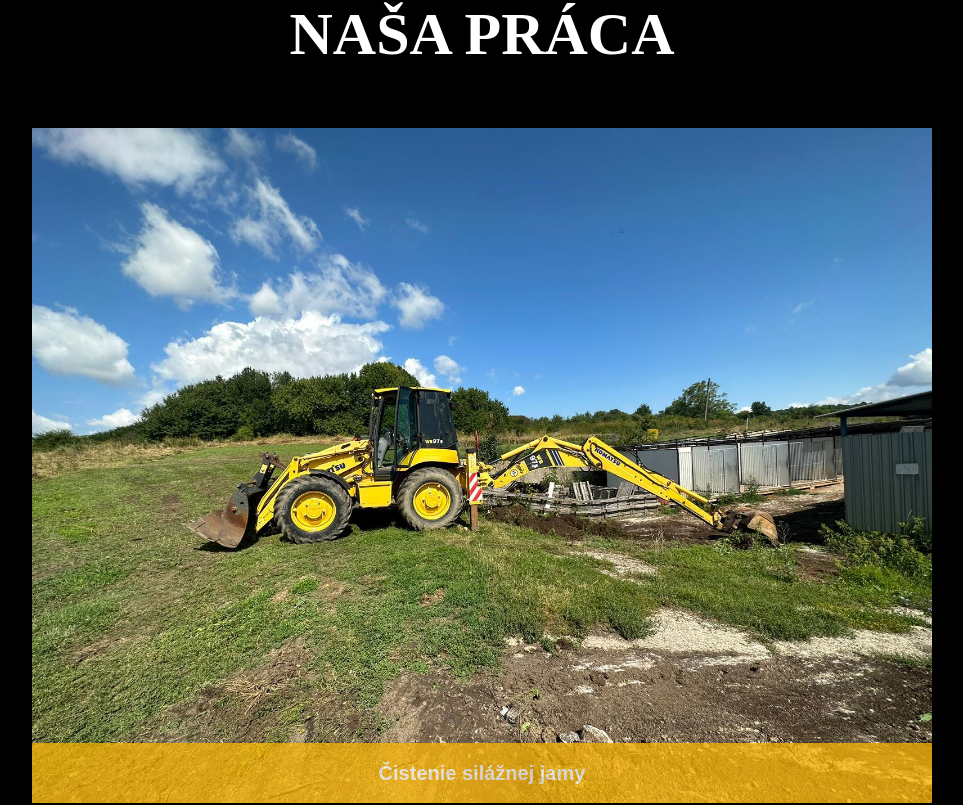
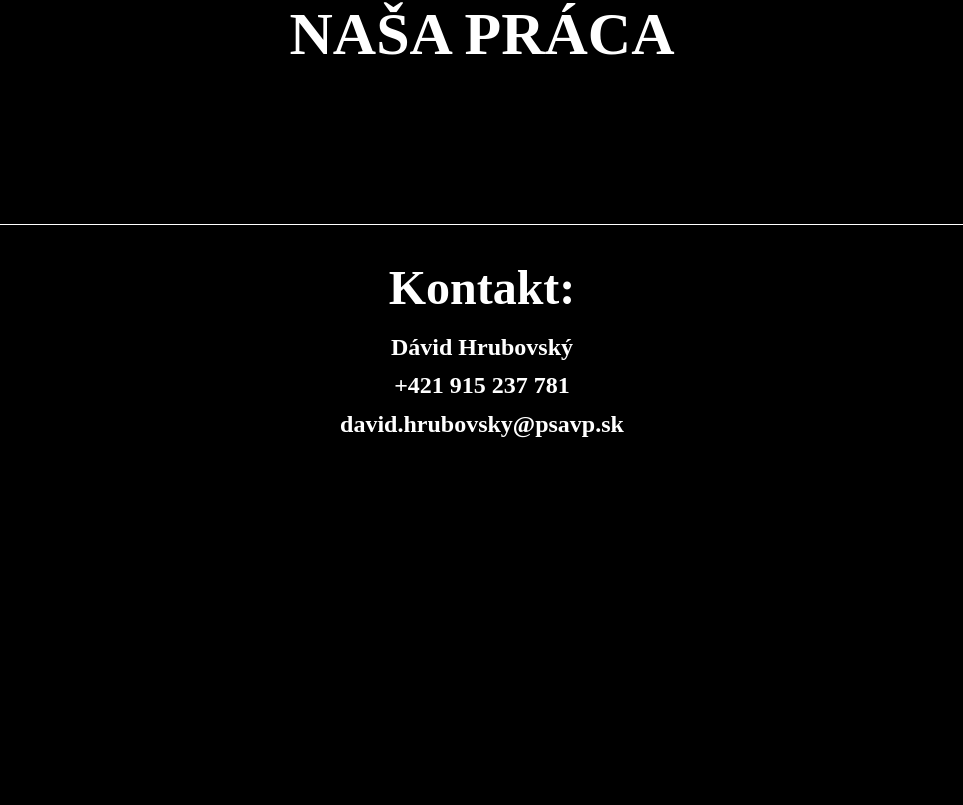
Before and after one commit to romandom/psavp, a Vue app: page / in a window 1280 px wide. Shown: the part 3560-4365 px from the top of the page, without its empty margins (158-1121 px from the left). Built offline with nearby package versions, Linux system fonts and the light colour scheme; a web font is replaced by a local one.

Commit message:
nahodenie naskoci?

```diff
--- a/src/components/PracaComponent.vue
+++ b/src/components/PracaComponent.vue
@@ -4,20 +4,20 @@
             NAŠA PRÁCA</h1>
         <div class="card md:flex md:justify-content-center mx-auto z-10  bg-black">
             <div class="card md:flex md:justify-content-center lg:mx-[10%] xl:mx-0">
-                <Galleria :value="images" :responsiveOptions="responsiveOptions" containerStyle="max-width: 900px"
-                          :numVisible="5"
-                          :circular="true" :autoPlay="true" :transitionInterval="5000" :showItemNavigatorsOnHover="true"
-                          :showItemNavigators="true" :showThumbnails="false">
-                    <template #item="slotProps">
-                            <img :src="slotProps.item.itemImageSrc" :alt="slotProps.item.alt"
-                                 style="width: 100%; display: block"/>
-                    </template>
-                    <template #caption="slotProps">
-                        <div class="text-xl font-bold text-center">
-                            {{ slotProps.item.title }}
-                        </div>
-                    </template>
-                </Galleria>
+<!--                <Galleria :value="images" :responsiveOptions="responsiveOptions" containerStyle="max-width: 900px"-->
+<!--                          :numVisible="5"-->
+<!--                          :circular="true" :autoPlay="true" :transitionInterval="5000" :showItemNavigatorsOnHover="true"-->
+<!--                          :showItemNavigators="true" :showThumbnails="false">-->
+<!--                    <template #item="slotProps">-->
+<!--                            <img :src="require(slotProps.item)" :alt="slotProps.item.alt"-->
+<!--                                 style="width: 100%; display: block"/>-->
+<!--                    </template>-->
+<!--                    <template #caption="slotProps">-->
+<!--                        <div class="text-xl font-bold text-center">-->
+<!--                            {{ slotProps.item.title }}-->
+<!--                        </div>-->
+<!--                    </template>-->
+<!--                </Galleria>-->
             </div>
         </div>
         <div class="w-[100%] h-[1px] bg-white"></div>
@@ -41,26 +41,26 @@ export default {
         return {
             images: [
                 {
-                    itemImageSrc: 'src/assets/slider/skuska.png',
-                    thumbnailImageSrc: 'src/assets/slider/skuska.jpg',
+                    itemImageSrc: '@/assets/slider/1.jpg',
+                    thumbnailImageSrc: '@/assets/slider/1.jpg',
                     alt: 'Čistenie silážnej jamy',
                     title: 'Čistenie silážnej jamy'
                 },
                 {
-                    itemImageSrc: 'src/assets/slider/2.jpg',
-                    thumbnailImageSrc: 'src/assets/slider/2.jpg',
+                    itemImageSrc: '@/assets/slider/2.jpg',
+                    thumbnailImageSrc: '@/assets/slider/2.jpg',
                     alt: 'Čistenie silážnej jamy',
                     title: 'Čistenie silážnej jamy'
                 },
                 {
-                    itemImageSrc: 'src/assets/slider/3.jpg',
-                    thumbnailImageSrc: 'src/assets/slider/3.jpg',
+                    itemImageSrc: '@/assets/slider/3.jpg',
+                    thumbnailImageSrc: '@/assets/slider/3.jpg',
                     alt: 'Prevoz materiálu a vyrovnávanie pozemku',
                     title: 'Prevoz materiálu a vyrovnávanie pozemku'
                 },
                 {
-                    itemImageSrc: 'src/assets/slider/4.jpg',
-                    thumbnailImageSrc: 'src/assets/slider/4.jpg',
+                    itemImageSrc: '@/assets/slider/4.jpg',
+                    thumbnailImageSrc: '@/assets/slider/4.jpg',
                     alt: 'Prevoz materiálu a vyrovnávanie pozemku',
                     title: 'Prevoz materiálu a vyrovnávanie pozemku'
                 },
```
